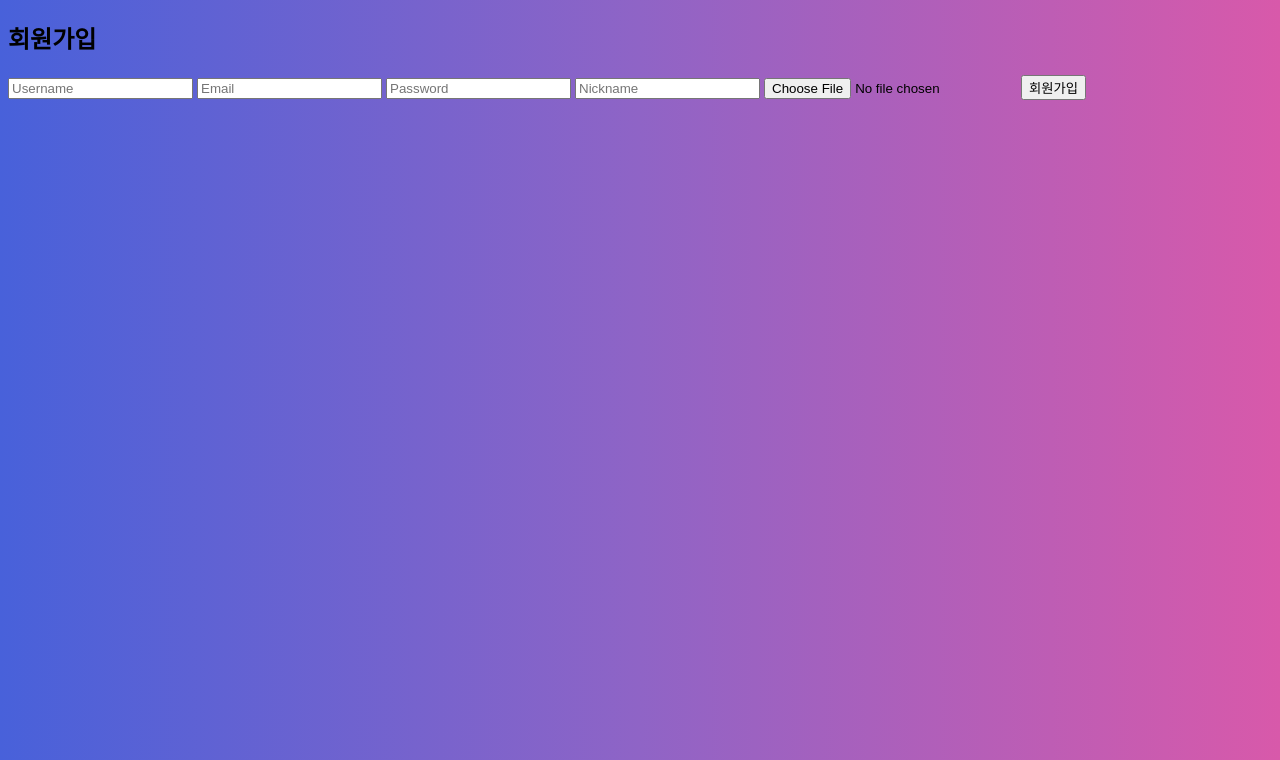
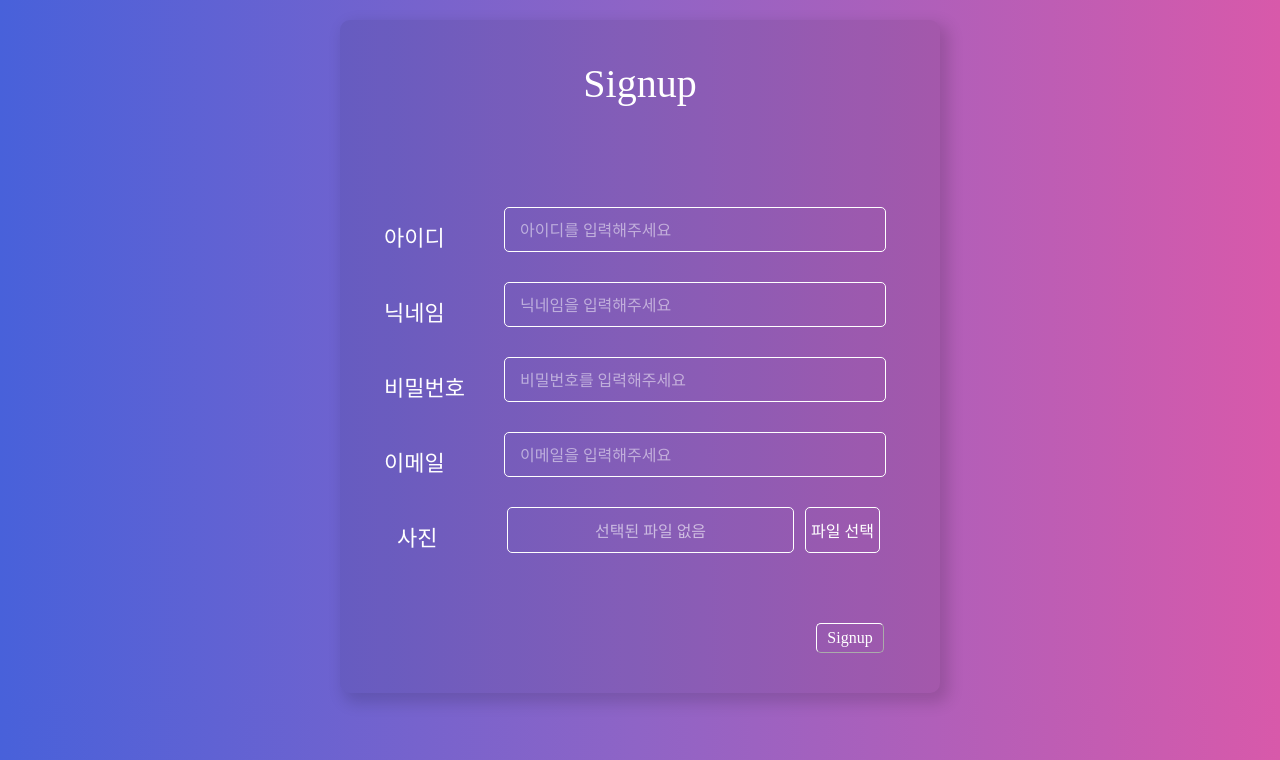
Before and after one commit to Gold-Children/whatever_song, a Django app: template accounts/templates/accounts/signup.html in a window 1280 px wide. Shown: the part 40-800 px from the top of the page. Run offline with Django 4.2, Linux system fonts and the light colour scheme; the template is opened without the code that fills it, so the values that code supplies are empty; some web fonts are replaced.

Commit message:
로그인, 회원가입 html,css 완료 240525 1. css에 알아보기 쉽게 주석 달아 놓았으니 참고 2. containor공간 만들어주기 위해 base.html 수정

```diff
--- /dev/null
+++ b/accounts/static/accounts/css/signup.css
@@ -0,0 +1,166 @@
+@font-face {
+    font-family: 'SCoreDream-600';
+    font-weight: 600;
+    font-style: normal;
+    src: url(https://cdn.jsdelivr.net/gh/webfontworld/SCoreDream/SCoreDream6.woff2) format('woff2'),
+}
+
+@font-face {
+    font-family: 'SCoreDream-500';
+    font-weight: 500;
+    font-style: normal;
+    src: url(https://cdn.jsdelivr.net/gh/webfontworld/SCoreDream/SCoreDream5.woff2) format('woff2'),
+}
+
+@font-face {
+    font-family: 'SCoreDream-300';
+    font-weight: 300;
+    font-style: normal;
+    src: url(https://cdn.jsdelivr.net/gh/webfontworld/SCoreDream/SCoreDream3.woff2) format('woff2'),
+}
+
+@font-face {
+    font-family: 'SCoreDream-400';
+    font-weight: 400;
+    font-style: normal;
+    src: url(https://cdn.jsdelivr.net/gh/webfontworld/SCoreDream/SCoreDream4.woff2) format('woff2'),
+}
+
+
+/* navbar 밑에 있는 body 전체 정렬 */
+.containor{
+    display: flex;
+    justify-content: center;
+}
+
+
+/* 회원가입 전체 박스 및 글자 조정 */
+.signup-form{
+    font-family: 'SCoreDream-400';
+    font-size: 22px;
+    color: #fff;
+    display: flex;
+    justify-content: center;
+    flex-direction: column;
+    align-items: center;
+    width: 600px;
+    height: 100%;
+    background-color : rgba(0, 0, 0, 0.075);
+    border-radius: 10px;
+
+    /* 박스 그림자 설정x, y, blur, spread */
+    box-shadow: 6px 7px 15px 3px #00000025;
+}
+
+/* 'Signup' 글자 조정 */
+.signup-form p {
+    font-family: 'SCoreDream-600';
+    color: #fff;
+    font-size: 40px;
+    margin-bottom: 100px;
+}
+
+
+/* 박스 안에 있는 회원가입 폼 정렬하기 */
+#signup-form{
+    display: flex;
+    justify-content: center;
+    flex-direction: column;
+    width:100%;
+}
+
+/* 글자 및 칸 위치조절 */
+.test{
+    display: flex;
+    justify-content: center;
+    align-items: center;
+    margin-bottom: 30px;
+}
+
+
+/* 칸 제외한 글자들만 위치 조절 및 폰트 설정 */
+.signup-text{
+    font-family: 'SCoreDream-500';
+    display: inline-block;
+    width: 110px;
+    height: 20px;
+}
+
+
+/* input칸 조절 */
+input {
+    border:1px solid #fff;
+    background-color:transparent;
+    border-radius: 5px;
+    font-size: 20px;
+    margin: 0 10px;
+    padding: 10px;
+    width: 60%;
+}
+
+
+
+/* placeholder 조절 */
+input::placeholder {
+    font-family: 'SCoreDream-300';
+    font-size: 16px;
+    opacity: 0.5;
+    padding: 5px;
+    color: #fff;
+}
+
+
+/* 사진 글자, input칸, 버튼 라인 위치 조절 */
+.signup-image-line{
+    display: flex;
+    justify-content: center;
+    align-items: center;
+}
+
+
+/* '선택된 파일 없음' input칸 조절(파일 이름 보여질 자리)  */
+#file-name{
+    display: flex;
+    justify-content: center;
+    font-family: 'SCoreDream-300';
+    font-size: 16px;
+    color: rgba(255, 255, 255, 0.584);
+    padding: 10px 87px;
+    margin-right: 8px;
+    border: 1px solid;
+    border-color: #fff;
+    border-radius: 5px;
+}
+
+/* '파일선택'버튼 스타일 조절 */
+.file-choice-btn{
+    font-family: 'SCoreDream-300';
+    font-size: 16px;
+    padding: 10px 5px;
+    margin: 0 3px;
+    border: 1px solid;
+    border-color: #fff;
+    border-radius: 5px;
+}
+
+/* signup 버튼 위치 조절 */
+.signup-btn-line{
+    display: flex;
+    justify-content: center;
+    margin-left: 420px;
+    margin-top: 60px;
+    margin-bottom: 30px;
+}
+
+/* signup 버튼 스타일 조절 */
+#signup-form button {
+    font-family: 'SCoreDream-400';
+    font-size: 16px;
+    background-color: rgba(255, 255, 255, 0);
+    color: #fff;
+    border-color: #fff;
+    border-width: 1px;
+    border-radius: 5px;
+    margin: 10px 0;
+    padding: 5px 10px;
+}
--- a/accounts/templates/accounts/signup.html
+++ b/accounts/templates/accounts/signup.html
@@ -1,15 +1,33 @@
 {% extends "base.html" %}
-
+{% load static %}
 {% block content %}
-<h2>회원가입</h2>
-<form id="signup-form" method="post">
-    <input type="text" id="username" placeholder="Username" required>
-    <input type="email" id="email" placeholder="Email" required>
-    <input type="password" id="password" placeholder="Password" required>
-    <input type="text" id="nickname" placeholder="Nickname" required>
-    <input type="file" id="image">
-    <button type="submit">회원가입</button>
-</form>
+<link rel="stylesheet" href="{% static 'accounts/css/signup.css' %}">
+<div class="signup-form">
+    <p>Signup</p>
+    <form id="signup-form" method="post">
+        <div class="test">
+            <span class="signup-text">아이디</span><input type="text" id="username" placeholder="아이디를 입력해주세요" required><br>
+        </div>
+        <div class="test">
+            <span class="signup-text">닉네임</span><input type="text" id="nickname" placeholder="닉네임을 입력해주세요" required><br>
+        </div>
+        <div class="test">
+            <span class="signup-text">비밀번호</span><input type="password" id="password" placeholder="비밀번호를 입력해주세요" required><br>
+        </div>
+        <div class="test">
+            <span class="signup-text">이메일</span><input type="email" id="email" placeholder="이메일을 입력해주세요" required><br>
+        </div>
+        <div class="signup-image-line">
+            <span class="signup-text">사진</span>
+            <span id="file-name">선택된 파일 없음</span>
+            <label for="file-input" class="file-choice-btn">파일 선택</label>
+            <input type="file" id="file-input" style="display:none;"><br>
+        </div>
+        <div class="signup-btn-line">
+            <button type="submit">Signup</button>
+        </div>
+    </form>
+</div>
 <script>
     document.getElementById('signup-form').addEventListener('submit', function(e) {
         e.preventDefault();
@@ -41,5 +59,10 @@
             console.error('회원가입에 실패했습니다.', error);
         });
     });
+
+    document.getElementById('file-input').addEventListener('change', function() {
+        const fileName = this.files[0] ? this.files[0].name : '선택된 파일 없음';
+        document.getElementById('file-name').textContent = fileName;
+    });
 </script>
 {% endblock content %}
--- a/templates/base.html
+++ b/templates/base.html
@@ -25,10 +25,11 @@
             </div>
     </nav>
     <input type="hidden" id="csrf-token" value="{{ csrf_token }}">
+    <div class="containor">
+        {% block content %}
 
-    {% block content %}
-
-    {% endblock content %}
+        {% endblock content %}
+    </div>
     <script>
         // CSRF 토큰을 가져오는 전역 함수
         function getCsrfToken() {
```
Also changed, not shown: accounts/static/accounts/css/login.css (added, +127 -0 lines), accounts/templates/accounts/login.html (+17 -7 lines).
